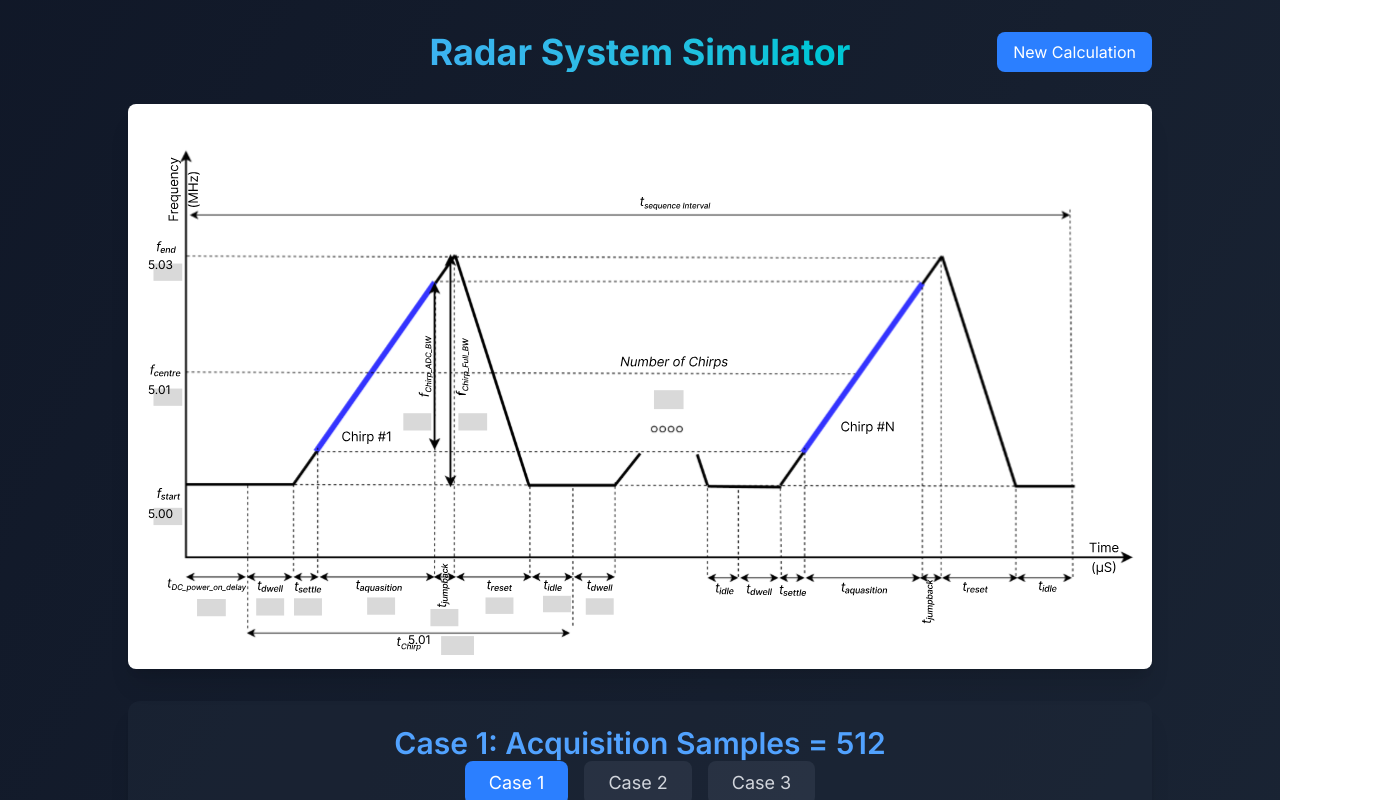
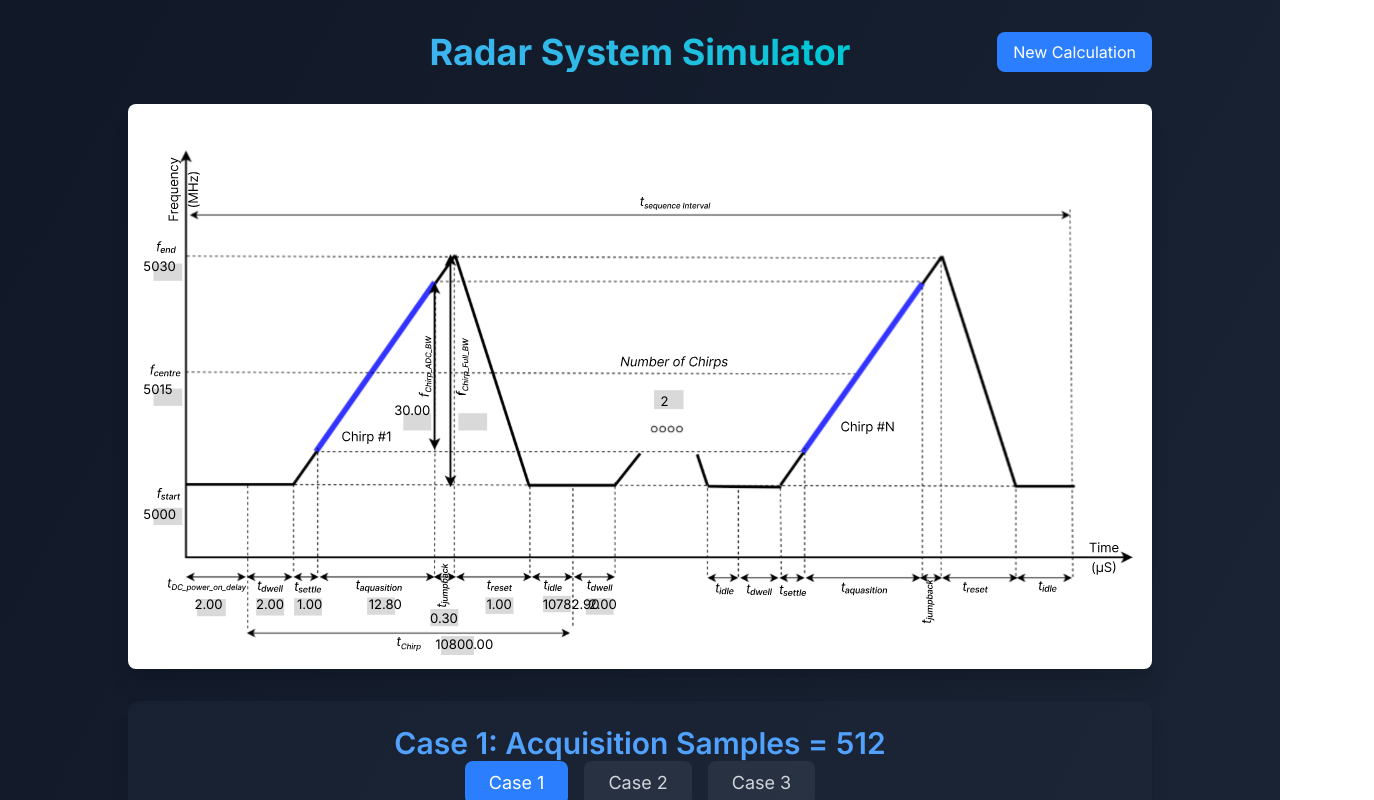
Before and after one commit to vaibhavmangar/chirp_designer, a Next.js app in the folder chirp-simulator/: page / in a window 1280 px wide. Both pictures are taken after typing "5", "5", "5", "5", "5", "5" into the empty fields and a click on the button "Calculate Results". Shown: the top 800 px of the page, 1374 px wide, since content can reach past the window. Built offline with nearby package versions, Linux system fonts and the light colour scheme.

Commit message:
added the adc and full bandwith formula

```diff
--- a/chirp-simulator/app/page.tsx
+++ b/chirp-simulator/app/page.tsx
@@ -185,50 +185,125 @@ export default function Home() {
                 />
                 <svg
                   className="absolute top-0 left-0"
-                  width="1246"
-                  height="687"
+                  width="100%"
+                  height="100%"
+                  viewBox="0 0 1246 687"
+                  preserveAspectRatio="xMinYMin meet"
                   style={{ pointerEvents: 'none' }}
                 >
                   <text
-                    x="20"
-                    y="165"
-                    width="35"
-                    height="21"
+                    x="1.5%"
+                    y="29.5%"
                     className="fill-current text-black"
-                    style={{ fontSize: '12px', fill: 'black' }}
+                    style={{ fontSize: "100%", fill: 'black' }}
                   >
-                    {results[activeTab]?.chirpFrequency.end.toFixed(2)}
+                    {results[activeTab]?.chirpFrequency.end.toFixed(3)*1000}
                   </text>
                   <text
-                    x="20"
-                    y="290"
-                    width="35"
-                    height="21"
+                    x="1.5%"
+                    y="51.36%"
                     className="fill-current text-black"
-                    style={{ fontSize: '12px', fill: 'black' }}
+                    style={{ fontSize: '100%', fill: 'black' }}
                   >
-                    {results[activeTab]?.chirpFrequency.center.toFixed(2)}
+                    {results[activeTab]?.chirpFrequency.center.toFixed(3)*1000}
                   </text>
                   <text
-                    x="20"
-                    y="414"
-                    width="35"
-                    height="21"
+                    x="1.5%"
+                    y="73.47%"
                     className="fill-current text-black"
-                    style={{ fontSize: '12px', fill: 'black' }}
+                    style={{ fontSize: '100%', fill: 'black' }}
                   >
-                    {results[activeTab]?.chirpFrequency.start.toFixed(2)}
+                    {results[activeTab]?.chirpFrequency.start.toFixed(3)*1000}
                   </text>
                   <text
-                    x="280"
-                    y="540"
-                    width="35"
-                    height="21"
+                    x="6.5%"
+                    y="89.47%"
                     className="fill-current text-black"
-                    style={{ fontSize: '12px', fill: 'black' }}
+                    style={{ fontSize: '100%', fill: 'black' }}
                   >
-                    {results[activeTab]?.chirpFrequency.center.toFixed(2)}
+                    {results[activeTab]?.timing.dc_power_delay.toFixed(2)}
                   </text>
+                  <text
+                    x="12.5%"
+                    y="89.47%"
+                    className="fill-current text-black"
+                    style={{ fontSize: '100%', fill: 'black' }}
+                  >
+                    {results[activeTab]?.timing.dwell.toFixed(2)}
+                  </text>
+                  <text
+                    x="16.5%"
+                    y="89.47%"
+                    className="fill-current text-black"
+                    style={{ fontSize: '100%', fill: 'black' }}
+                  >
+                    {results[activeTab]?.timing.settle.toFixed(2)}
+                  </text>
+                  <text
+                    x="23.5%"
+                    y="89.47%"
+                    className="fill-current text-black"
+                    style={{ fontSize: '100%', fill: 'black' }}
+                  >
+                    {results[activeTab]?.timing.acquisition.toFixed(2)}
+                  </text>
+                  <text
+                    x="29.5%"
+                    y="92%"
+                    className="fill-current text-black"
+                    style={{ fontSize: '100%', fill: 'black' }}
+                  >
+                    {results[activeTab]?.timing.jumpback.toFixed(2)}
+                  </text>
+                  <text
+                    x="35%"
+                    y="89.47%"
+                    className="fill-current text-black"
+                    style={{ fontSize: '100%', fill: 'black' }}
+                  >
+                    {results[activeTab]?.timing.reset.toFixed(2)}
+                  </text>
+                  <text
+                    x="40.5%"
+                    y="89.47%"
+                    className="fill-current text-black"
+                    style={{ fontSize: '100%', fill: 'black' }}
+                  >
+                    {results[activeTab]?.timing.idle.toFixed(2)}
+                  </text>
+                  <text
+                    x="45%"
+                    y="89.47%"
+                    className="fill-current text-black"
+                    style={{ fontSize: '100%', fill: 'black' }}
+                  >
+                    {results[activeTab]?.timing.dwell.toFixed(2)}
+                  </text>
+                  <text
+                    x="30%"
+                    y="96.47%"
+                    className="fill-current text-black"
+                    style={{ fontSize: '100%', fill: 'black' }}
+                  >
+                    {results[activeTab]?.timing.chirp.toFixed(2)}
+                  </text>
+                  <text
+                    x="52%"
+                    y="53.47%"
+                    className="fill-current text-black"
+                    style={{ fontSize: '100%', fill: 'black' }}
+                  >
+                    {results[activeTab]?.frame.chirps}
+                  </text>
+                  <text
+                    x="26%"
+                    y="55%"
+                    className="fill-current text-black"
+                    style={{ fontSize: '100%', fill: 'black' }}
+                  >
+                    {results[activeTab]?.chirpFrequency.bandwidth.toFixed(2)}
+                  </text>
+
                 </svg>
               </div>
             </div>
```
Also changed, not shown: 1 other file (tests, documents, lock files or other folders).
